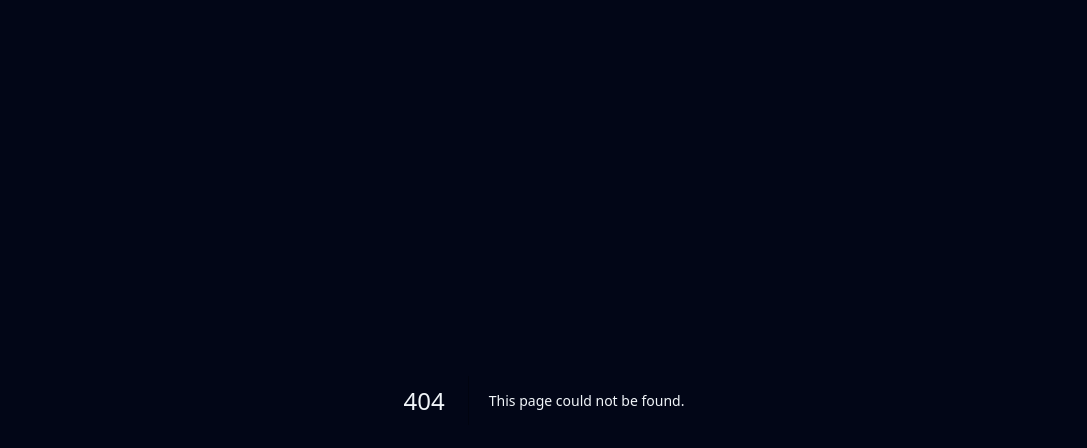
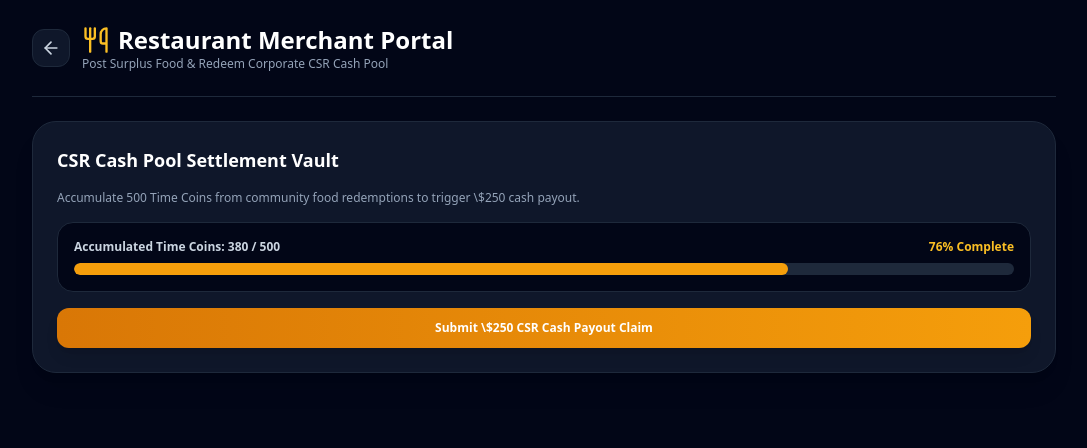
Before and after one commit to time2coin/time2coin, a Next.js app: page /merchant in a window 1280 px wide. Before the commit this address had no page. Shown: the top 448 px of the page, without its empty margins (96-1183 px from the left). Built offline with nearby package versions, Linux system fonts and the light colour scheme.

Commit message:
Add Merchant Portal component with cash payout feature

```diff
--- /dev/null
+++ b/app/merchant/page.tsx
@@ -0,0 +1,47 @@
+'use client';
+
+import React, { useState } from 'react';
+import { Utensils, Award, ShieldCheck, ArrowLeft, CheckCircle2 } from 'lucide-react';
+
+export default function MerchantPortal() {
+  const [accumulatedCoins, setAccumulatedCoins] = useState<number>(380);
+
+  return (
+    <div className="min-h-screen bg-slate-950 text-slate-100 font-sans p-6">
+      <header className="max-w-5xl mx-auto flex items-center justify-between pb-6 border-b border-slate-800 mb-6">
+        <div className="flex items-center gap-3">
+          <a href="/" className="p-2 bg-slate-900 hover:bg-slate-800 border border-slate-800 rounded-xl transition">
+            <ArrowLeft className="w-5 h-5 text-slate-300" />
+          </a>
+          <div>
+            <h1 className="text-2xl font-black text-white flex items-center gap-2">
+              <Utensils className="w-7 h-7 text-amber-400" /> Restaurant Merchant Portal
+            </h1>
+            <p className="text-xs text-slate-400">Post Surplus Food & Redeem Corporate CSR Cash Pool</p>
+          </div>
+        </div>
+      </header>
+
+      <main className="max-w-5xl mx-auto space-y-6">
+        <div className="bg-slate-900 border border-slate-800 rounded-3xl p-6 shadow-xl space-y-4">
+          <h2 className="text-lg font-bold text-white">CSR Cash Pool Settlement Vault</h2>
+          <p className="text-xs text-slate-400">Accumulate 500 Time Coins from community food redemptions to trigger \$250 cash payout.</p>
+
+          <div className="bg-slate-950 border border-slate-800 rounded-2xl p-4">
+            <div className="flex justify-between text-xs font-bold mb-2">
+              <span className="text-slate-300">Accumulated Time Coins: {accumulatedCoins} / 500</span>
+              <span className="text-amber-400">{Math.floor((accumulatedCoins / 500) * 100)}% Complete</span>
+            </div>
+            <div className="w-full bg-slate-800 h-3 rounded-full overflow-hidden">
+              <div className="bg-amber-500 h-full rounded-full transition-all" style={{ width: `${(accumulatedCoins / 500) * 100}%` }} />
+            </div>
+          </div>
+
+          <button onClick={() => alert("Payout request submitted to Tier 2 Clearinghouse Auditor!")} className="w-full py-3 bg-gradient-to-r from-amber-600 to-amber-500 text-white font-bold text-xs rounded-xl shadow-lg transition">
+            Submit \$250 CSR Cash Payout Claim
+          </button>
+        </div>
+      </main>
+    </div>
+  );
+}
```
